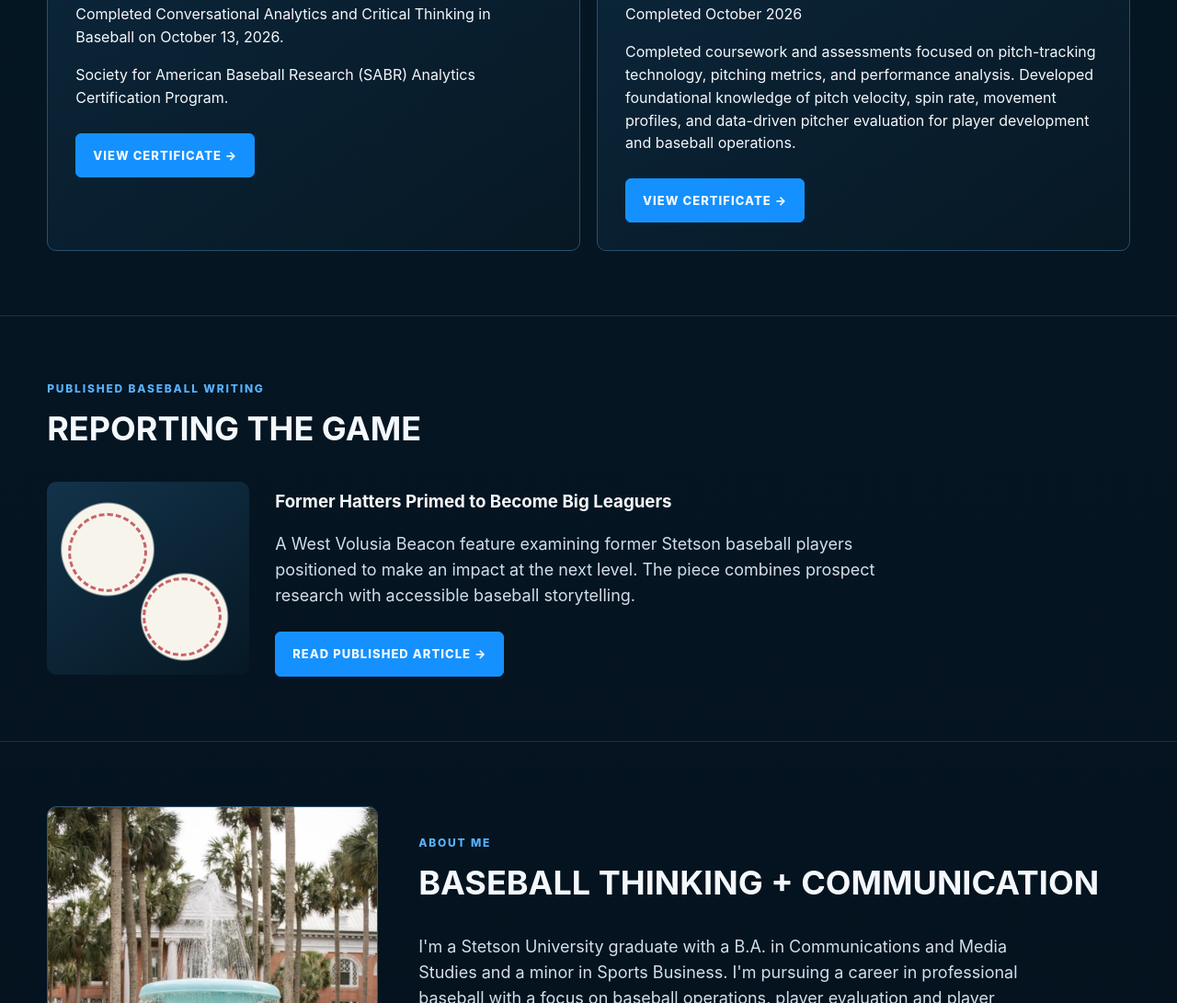
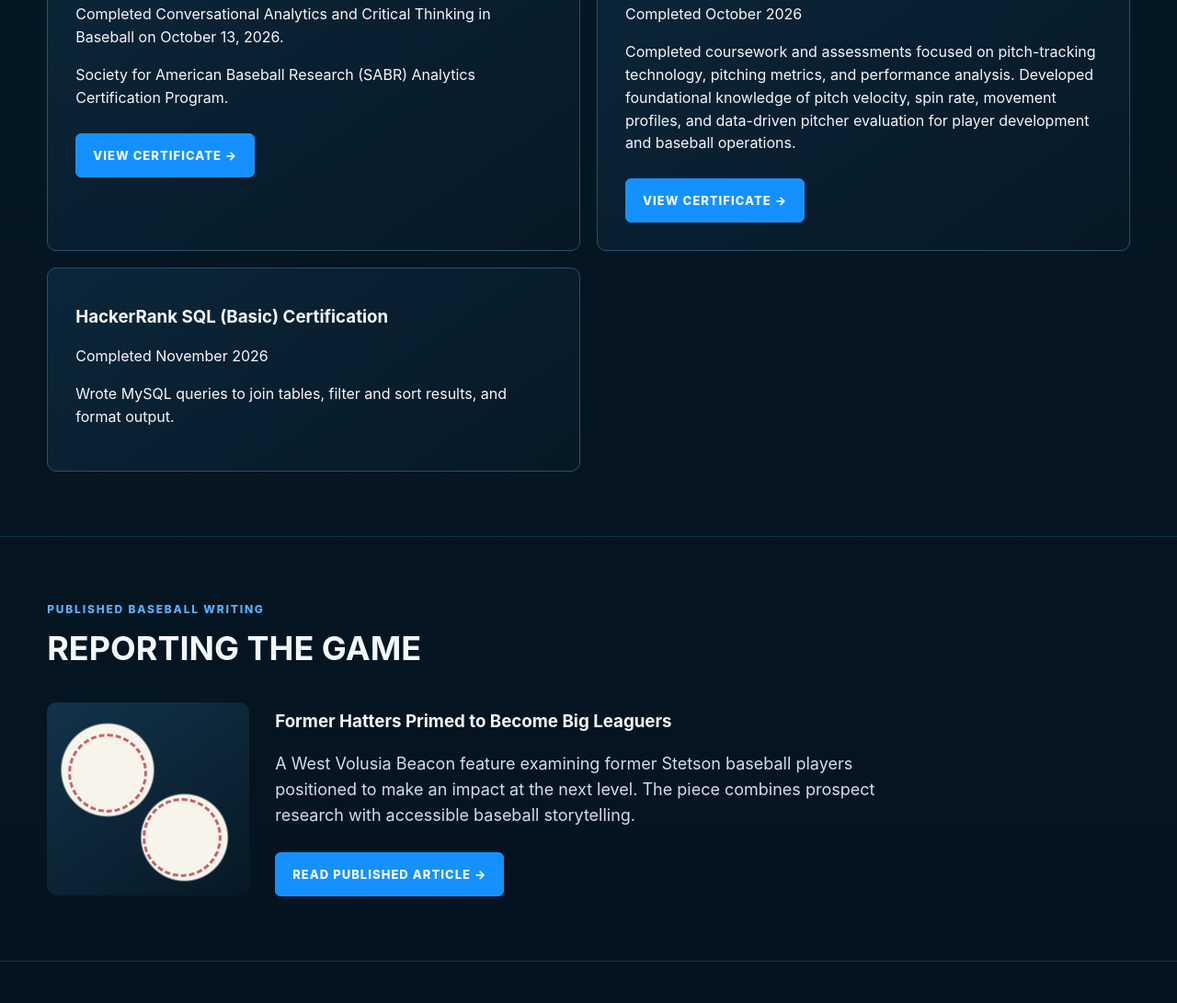
Before and after one commit to dhedrick9/dhedrick9.github.io, a plain HTML site: page index.html in a window 1280 px wide. Shown: the part 2845-3936 px from the top of the page at 92% size. Drawn offline with Linux system fonts and the light colour scheme.

Commit message:
Update baseball operations résumé and add SQL certification

```diff
--- a/index.html
+++ b/index.html
@@ -875,6 +875,11 @@ footer {
                     <a class="btn primary" href="Rapsodo.pdf" target="_blank" rel="noopener noreferrer">View Certificate →</a>
                 </div>
             </div>
+            <div class="feature">
+                <h3>HackerRank SQL (Basic) Certification</h3>
+                <p>Completed November 2026</p>
+                <p>Wrote MySQL queries to join tables, filter and sort results, and format output.</p>
+            </div>
         </div>
     </div>
 </section>
```
Also changed, not shown: 1 other file.
